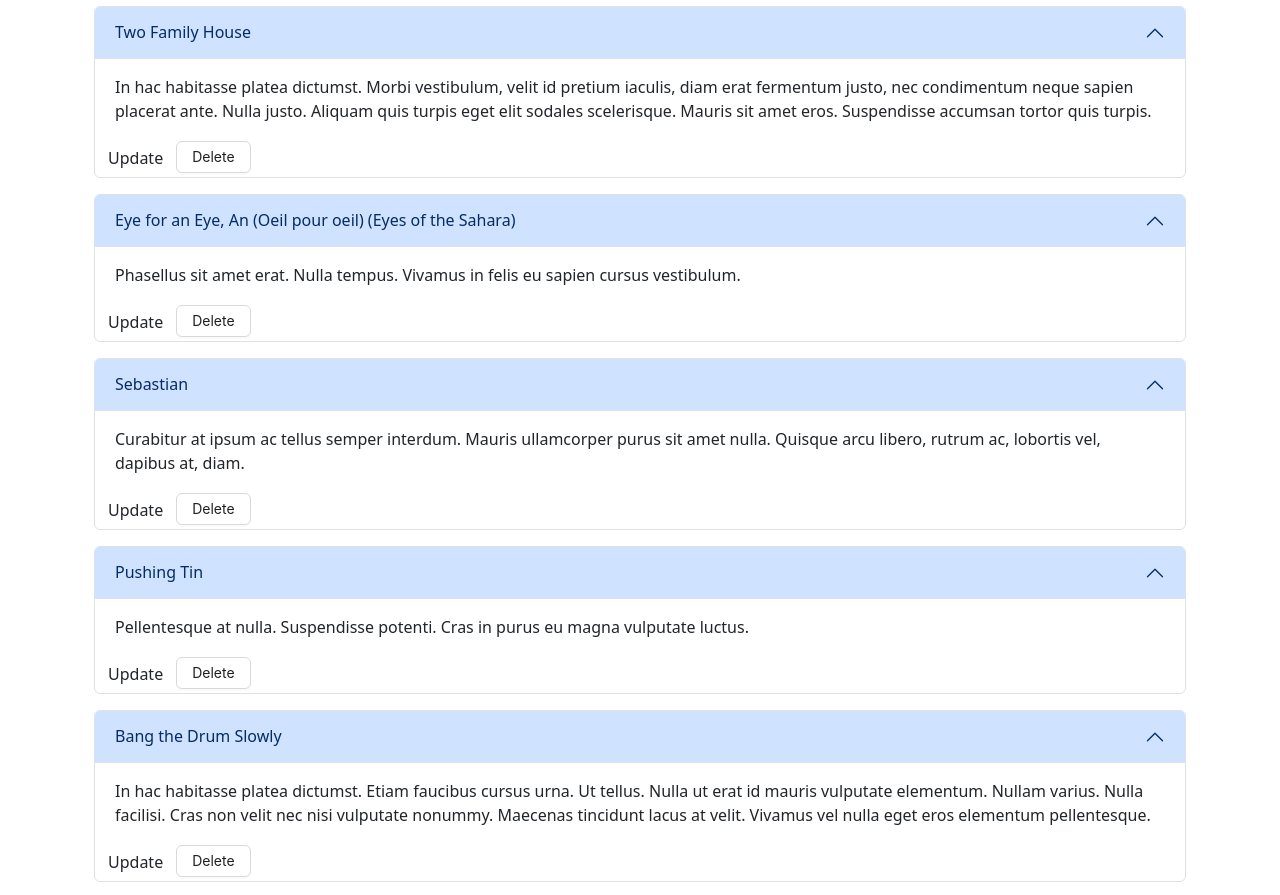
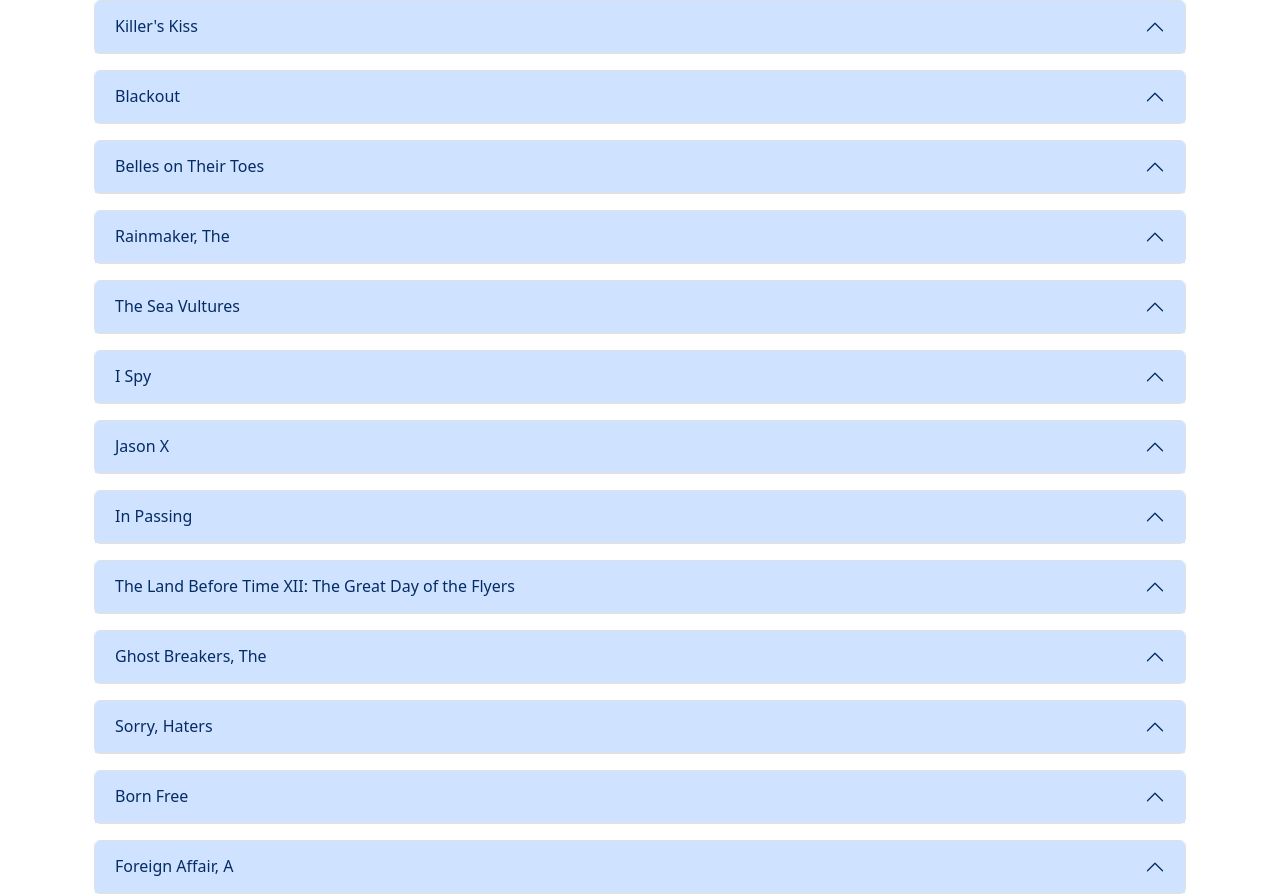
Before and after one commit to MohitDigi/todo-list---react, a React (Create React App) app: page / in a window 1280 px wide. Shown: the part 896-1791 px from the top of the page. Built offline with nearby package versions, Linux system fonts and the light colour scheme; data requests are answered from the project's data file.

Commit message:
minor bugs fixed in display

```diff
--- a/db.json
+++ b/db.json
@@ -563,48 +563,6 @@
       "title": "Hills Have Eyes II, The",
       "description": "Sed ante. Vivamus tortor. Duis mattis egestas metus.\n\nAenean fermentum. Donec ut mauris eget massa tempor convallis. Nulla neque libero, convallis eget, eleifend luctus, ultricies eu, nibh.",
       "status": "Violet"
-    },
-    {
-      "id": 100,
-      "title": "Flubber",
-      "description": "In hac habitasse platea dictumst. Etiam faucibus cursus urna. Ut tellus.\n\nNulla ut erat id mauris vulputate elementum. Nullam varius. Nulla facilisi.\n\nCras non velit nec nisi vulputate nonummy. Maecenas tincidunt lacus at velit. Vivamus vel nulla eget eros elementum pellentesque.",
-      "status": "Goldenrod"
-    },
-    {
-      "id": "fhh",
-      "title": "fhf",
-      "description": "fghgh",
-      "status": "jjgj"
-    },
-    {
-      "id": "2223",
-      "title": "232",
-      "description": "231fsfsa",
-      "status": "sdfsf"
-    },
-    {
-      "id": "jS8LfQq",
-      "title": "",
-      "description": "",
-      "status": ""
-    },
-    {
-      "id": "dd",
-      "title": "dsd",
-      "description": "sds",
-      "status": "dsd"
-    },
-    {
-      "id": "d",
-      "title": "dd",
-      "description": "dd",
-      "status": "dd"
-    },
-    {
-      "id": "dss12",
-      "title": "32ds",
-      "description": "safsac",
-      "status": "sdf"
     }
   ]
 }
--- a/src/component/DetailForm.js
+++ b/src/component/DetailForm.js
@@ -42,7 +42,6 @@
           placeholder="Enter Title of the Task"
           value={title}
           onChange={onInputChange}
-          pattern='[abc]'
         />
         <P>Description</P>
         <TEXTAREA
--- a/src/component/DisplayItem.js
+++ b/src/component/DisplayItem.js
@@ -19,7 +19,7 @@
     const result = await axios
       .get("http://localhost:3003/tasks")
       .then((res) => {
-        setTask(res.data);
+        setTask(res.data.reverse());
         console.log(res.data);
       })
       .catch((err) => {
@@ -33,52 +33,43 @@
   };
   return (
     <>
-      {task.map((task) => {
+      {task.map((task, index) => {
         return (
-          <>
           <div key={task.id} className="container my-3">
-            <div className="accordion " id="accordionExample">
+            <div className="accordion" id={`accordionExample-${index}`}>
               <div className="accordion-item">
                 <h2 className="accordion-header">
                   <button
                     className="accordion-button"
                     type="button"
                     data-bs-toggle="collapse"
-                    data-bs-target="#collapseOne"
-                    aria-expanded="true"
-                    aria-controls="collapseOne"
+                    data-bs-target={`#collapseOne-${index}`}
+                    aria-expanded="false"
+                    aria-controls={`collapseOne-${index}`}
                   >
-
                     {task.title}
-
                   </button>
                 </h2>
                 <div
-                  id="collapseOne"
-                  className="accordion-collapse collapse show"
-                  data-bs-parent="#accordionExample"
+                  id={`collapseOne-${index}`}
+                  className="accordion-collapse collapse "
+                  data-bs-parent={`#accordionExample-${index}`}
                 >
-                  <div className="accordion-body">{task.description}
-                  </div>
+                  <div className="accordion-body">{task.description}</div>
                   <Link to={`/update/${task.id}`}>
-
-                  <button type="button" class="btn">Update</button>
+                    <button type="button" className="btn">
+                      Update
+                    </button>
                   </Link>
-
-
                   <Button onClick={() => deleteTask(task.id)}>Delete</Button>
-
                 </div>
               </div>
-
             </div>
           </div>
-          </>
         );
       })}
-      {/* <Pagination showPerPage={showPerPage}/> */}
     </>
   );
-};
+    }
 
 export default DisplayItem;
```
